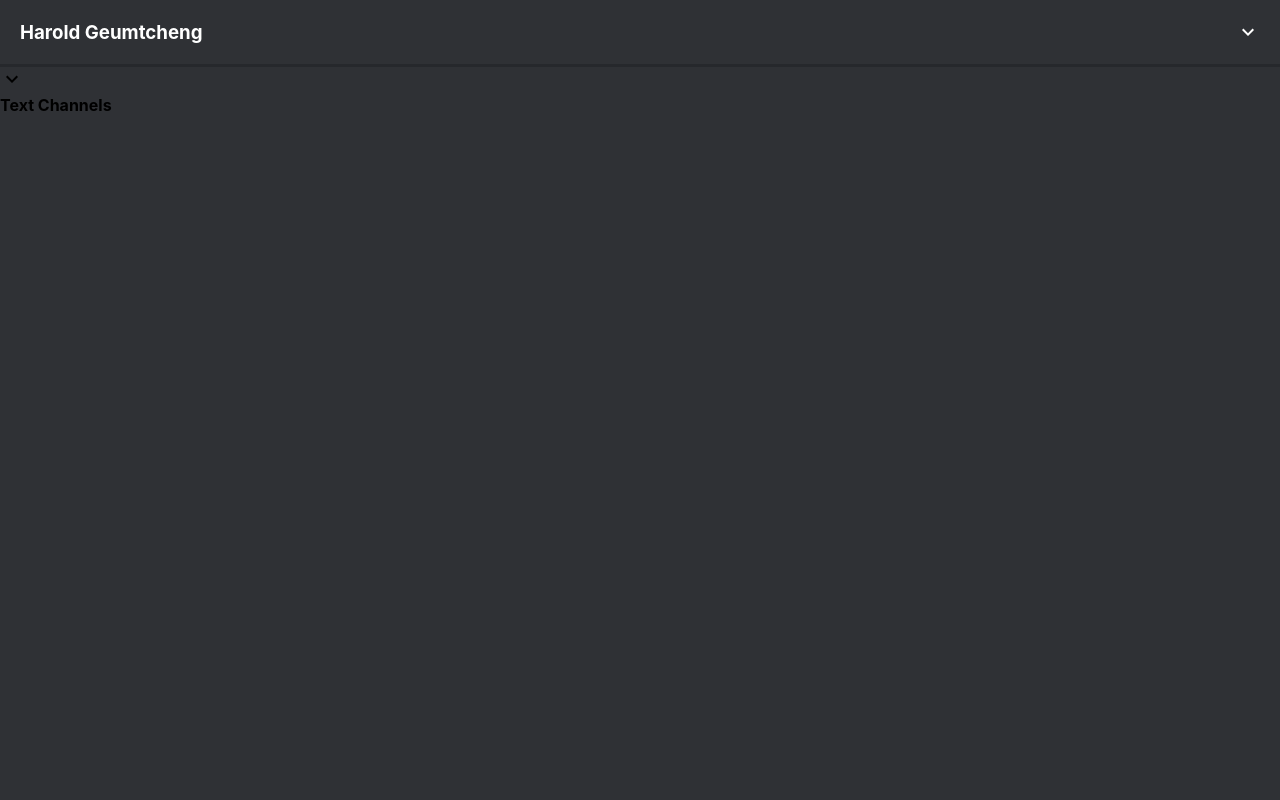
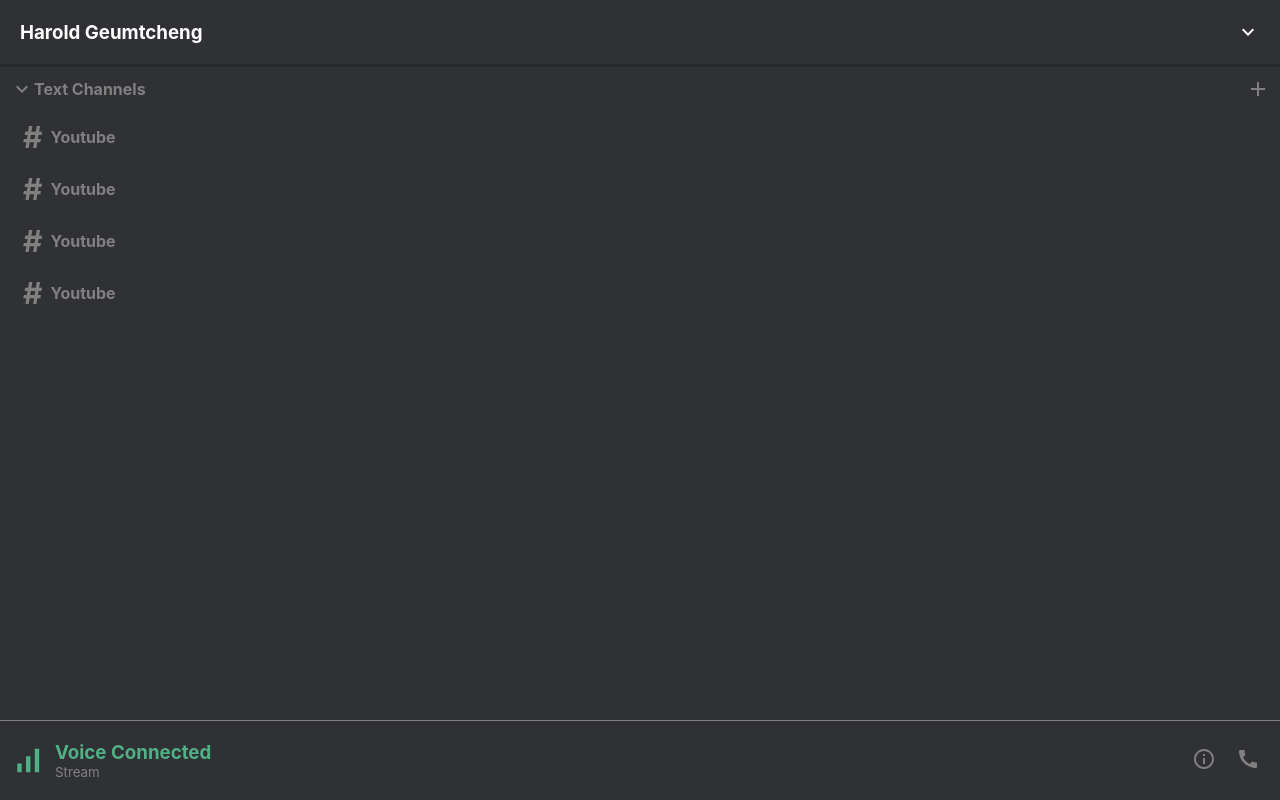
Before and after one commit to Harold-debug/discord-clone, a React (Create React App) app: page / in a window 1280 px wide. Built offline with nearby package versions, Linux system fonts and the light colour scheme.

Commit message:
working on the side bar

```diff
--- a/src/Sidebar.css
+++ b/src/Sidebar.css
@@ -15,3 +15,50 @@
   color: white;
   border-bottom: 3px solid #26282c;
 }
+
+.sidebar_channels {
+  flex: 1;
+}
+.sidebar_addChannel {
+  cursor: pointer;
+}
+.sidebar_addChannel:hover {
+  color: white;
+}
+.sidebar_channelsHeader {
+  display: flex;
+  justify-content: space-between;
+  align-items: center;
+  padding: 10px;
+  background-color: #2f3135;
+  color: gray;
+}
+.sidebar_header {
+  display: flex;
+  align-items: center;
+}
+.sidebar_voice {
+  display: flex;
+  justify-content: space-between;
+  align-items: center;
+  color: gray;
+  background-color: #2f3135;
+  padding: 10px;
+  border-top: 1px solid gray;
+}
+.sidebar_voiceInfo {
+  flex: 1;
+  padding: 10px;
+}
+.sidebar_voiceIcon {
+  color: #4fb185;
+}
+.sidebar_voiceInfo > h3 {
+  color: #4fb185;
+}
+.sidebar_voiceInfo > p {
+  font-size: smaller;
+}
+.sidebar_voiceIcons > .MuiSvgIcon-root {
+  padding: 10px;
+}
--- a/src/Sidebar.js
+++ b/src/Sidebar.js
@@ -1,6 +1,11 @@
 import React from "react";
 import "./Sidebar.css";
 import ExpandMoreIcon from "@mui/icons-material/ExpandMore";
+import AddIcon from "@mui/icons-material/Add";
+import SidebarChannel from "./SidebarChannel";
+import SignalCellularAltIcon from "@mui/icons-material/SignalCellularAlt";
+import InfoOutlinedIcon from "@mui/icons-material/InfoOutlined";
+import CallIcon from "@mui/icons-material/Call";
 
 function Sidebar() {
   return (
@@ -16,6 +21,26 @@ function Sidebar() {
             <ExpandMoreIcon />
             <h4>Text Channels</h4>
           </div>
+
+          <AddIcon className="sidebar_addChannel" />
+        </div>
+
+        <div className="sidebar_channelsList">
+          <SidebarChannel />
+          <SidebarChannel />
+          <SidebarChannel />
+          <SidebarChannel />
+        </div>
+      </div>
+      <div className="sidebar_voice">
+        <SignalCellularAltIcon className="sidebar_voiceIcon" fontSize="large" />
+        <div className="sidebar_voiceInfo">
+          <h3>Voice Connected</h3>
+          <p>Stream</p>
+        </div>
+        <div className="sidebar_voiceIcons">
+          <InfoOutlinedIcon />
+          <CallIcon />
         </div>
       </div>
     </div>
--- /dev/null
+++ b/src/SidebarChannel.css
@@ -0,0 +1,16 @@
+.sidebarChannel:hover > h4 {
+  color: white;
+  background-color: #40464b;
+}
+.sidebarChannel > h4 {
+  display: flex;
+  padding-left: 15px;
+  align-items: center;
+  background-color: #2f3135;
+  color: gray;
+  cursor: pointer;
+}
+.sidebarChannel_hash {
+  font-size: 30px;
+  padding: 8px;
+}
--- /dev/null
+++ b/src/SidebarChannel.js
@@ -0,0 +1,14 @@
+import React from "react";
+import "./SidebarChannel.css";
+
+function SidebarChannel({ id, channel }) {
+  return (
+    <div className="sidebarChannel">
+      <h4>
+        <span className="sidebarChannel_hash">#</span>Youtube
+      </h4>
+    </div>
+  );
+}
+
+export default SidebarChannel;
```
